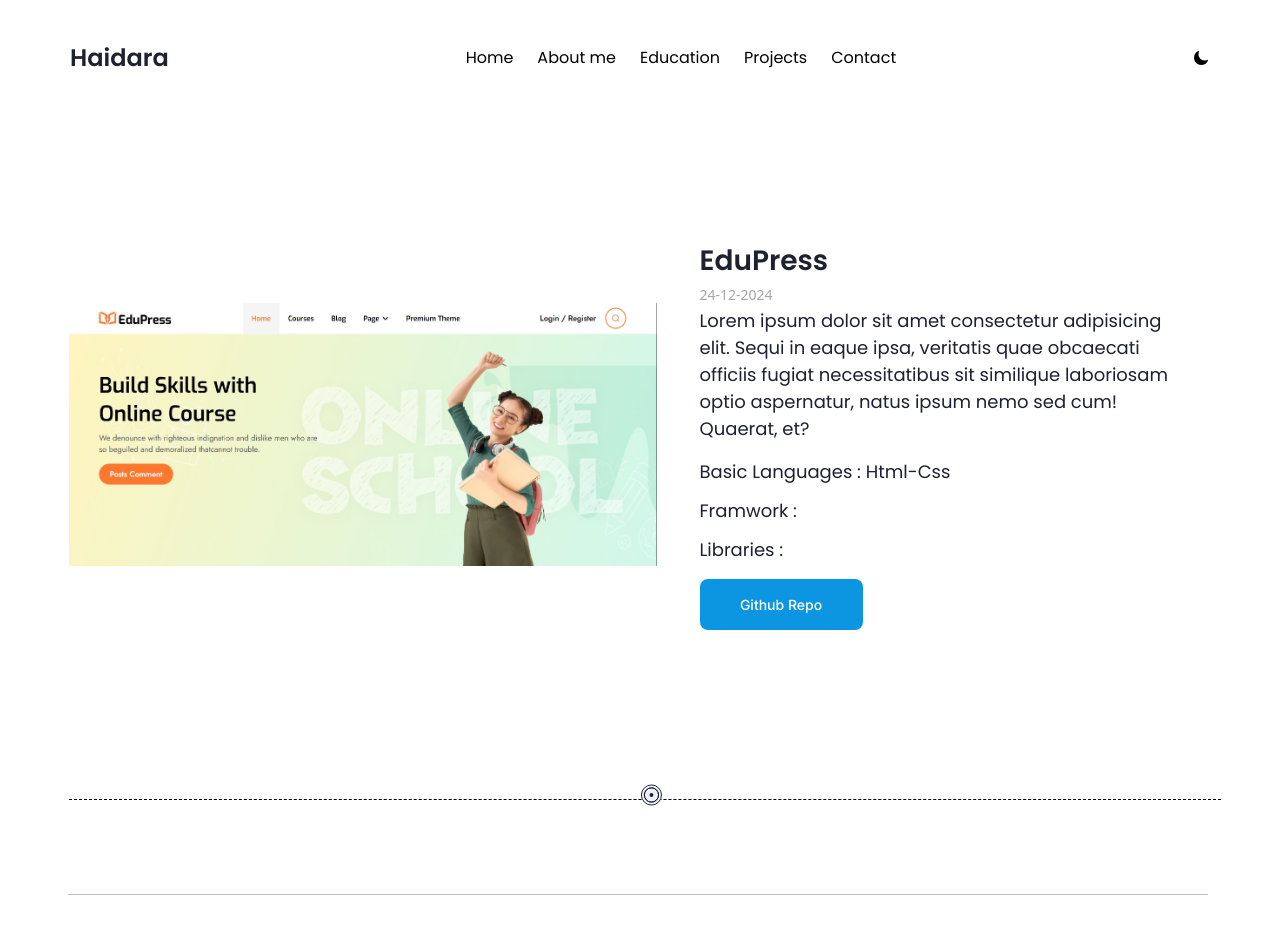
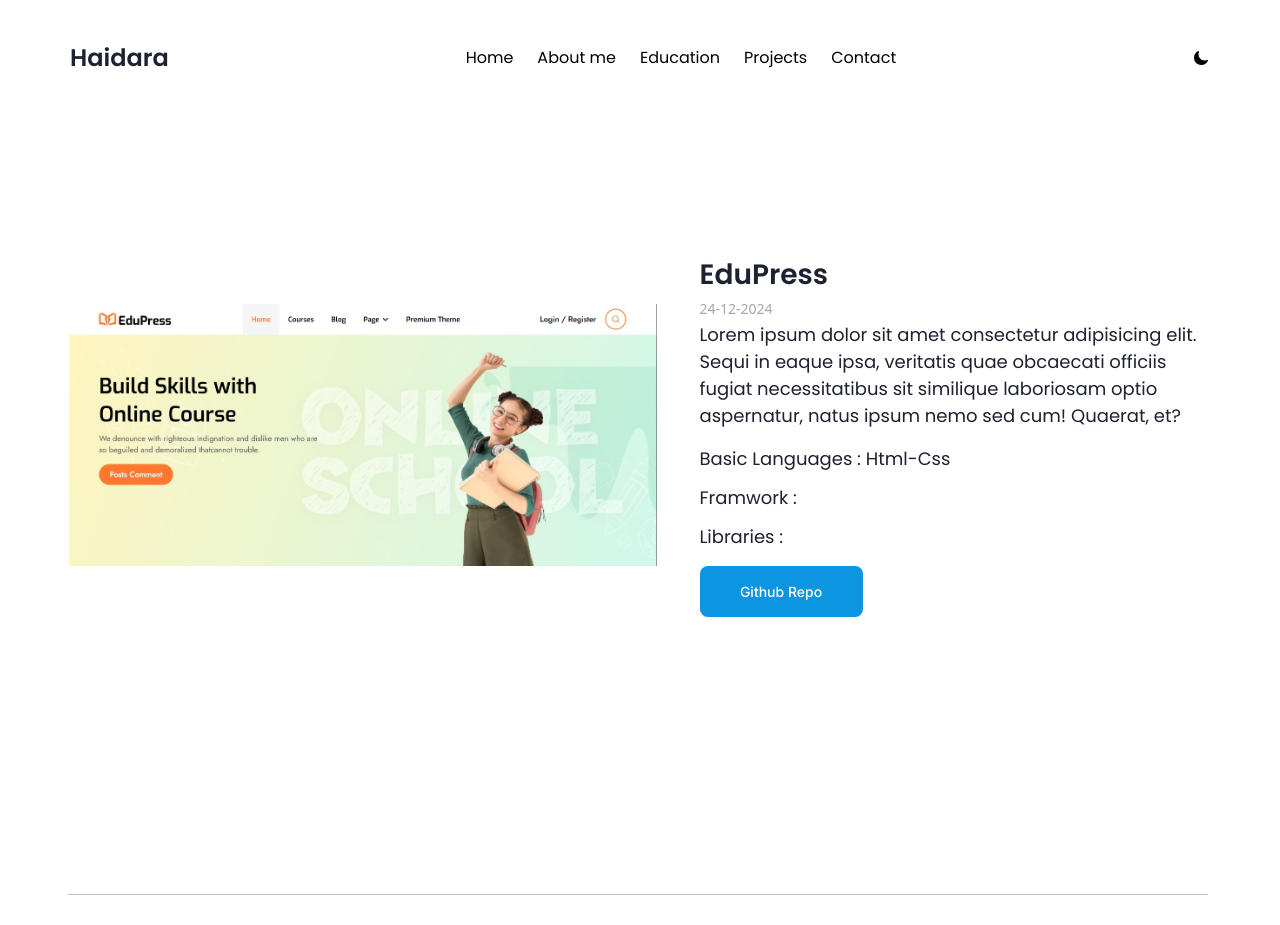
Before and after one commit to Haidara-Soliman/portfolio, a React (Vite) app: page /portfolio/ProjectDetails.jsx/1 in a window 1280 px wide. Shown: the top 925 px of the page. Built offline with nearby package versions, Linux system fonts and the light colour scheme.

Commit message:
update uploading

```diff
--- a/src/components/ProjectInfo/ProjectInfo.jsx
+++ b/src/components/ProjectInfo/ProjectInfo.jsx
@@ -5,7 +5,7 @@ import MyProjects from "../MyProjects/MyProjects";
 const ProjectInfo = ({ image, title, date, content, langs, fram, library }) => {
   return (
     <>
-      <section className="container w-[90%] md:h-[100vh] pt-[70px] md:flex md:flex-row md:justify-between md:mr-[69px] md:ml-[69px] flex flex-col items-center gap-[43px] mr-[25px] ml-[25px] border-dashed border-b-[1px] border-l-[#1D2130]">
+      <section className="container w-[90%] md:h-[100vh] pt-[70px] md:flex md:flex-row md:justify-between md:mr-[69px] md:ml-[69px] flex flex-col items-center gap-[43px] mr-[25px] ml-[25px]">
         <img
           src={image}
           alt="EduPress"
@@ -38,12 +38,7 @@ const ProjectInfo = ({ image, title, date, content, langs, fram, library }) => {
             <Link>Github Repo</Link>
           </button>
         </div>
-        <div>
-          <img
-            src="/portfolio/img/dot.svg"
-            className=" w-[22px] h-[22px] absolute left-[50%] md:top-[98%] top-[176.5%]"
-          />
-        </div>
+
       </section>
       {/* <MyProjects/> */}
     </>
```
